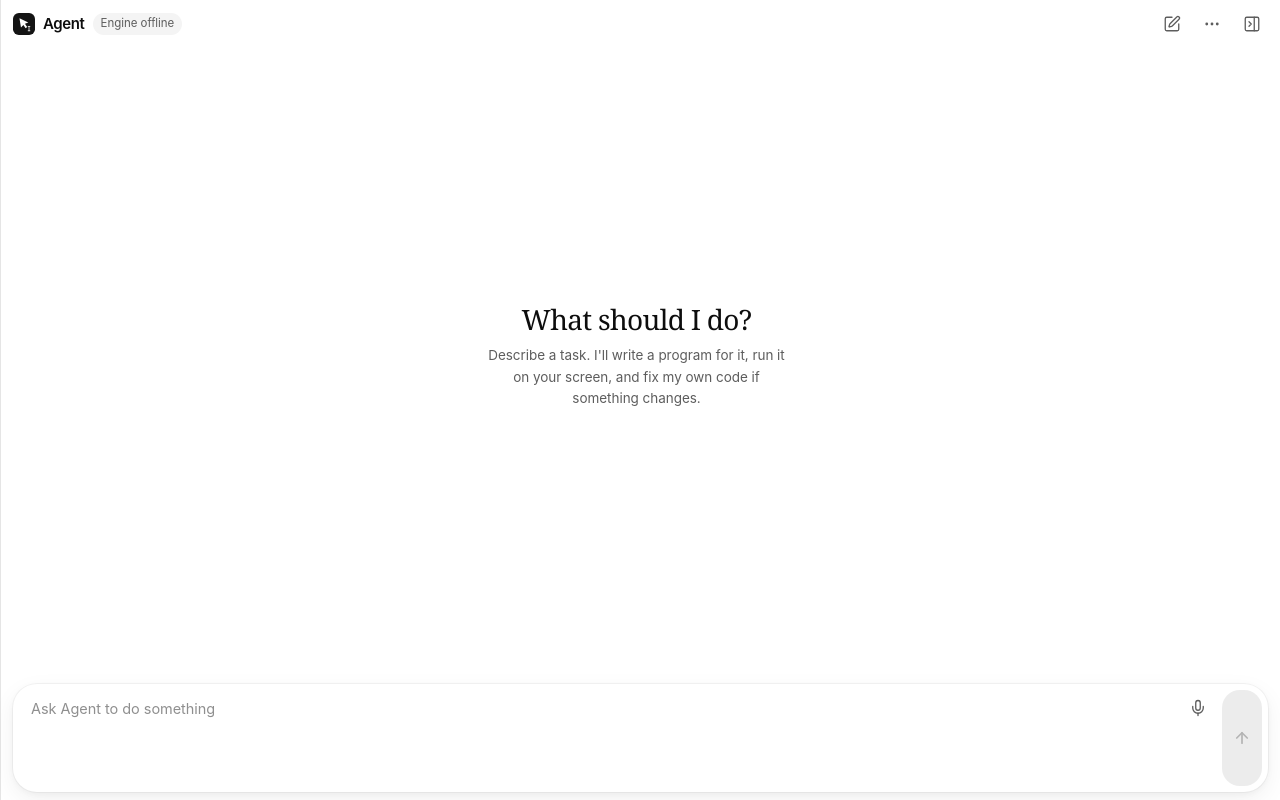
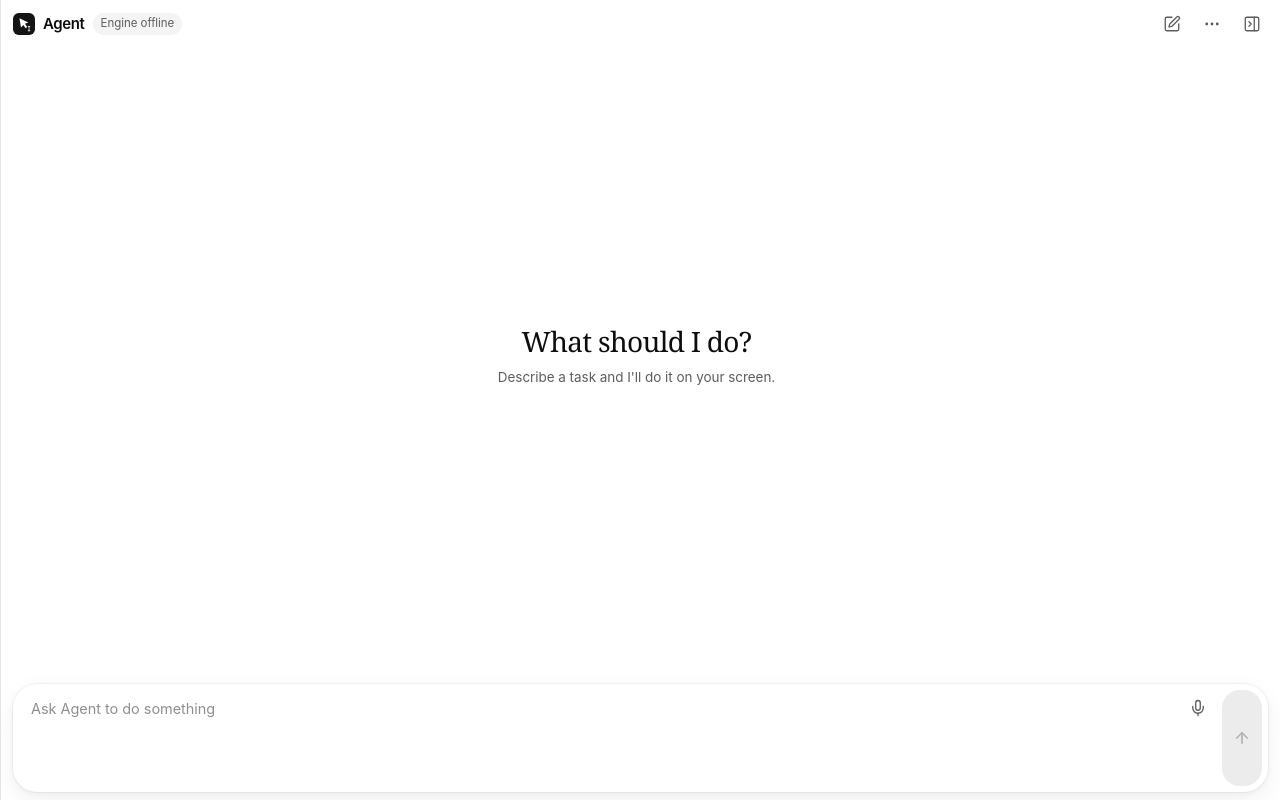
Before and after one commit to Kewlkiid/deskwright, a React (Vite) app in the folder app/: page / in a window 1280 px wide. Built offline with nearby package versions, Linux system fonts and the light colour scheme.

Commit message:
Shorter empty-state subtitle

```diff
--- a/app/src/App.tsx
+++ b/app/src/App.tsx
@@ -370,8 +370,7 @@ export default function App() {
             <div className="flex flex-1 flex-col items-center justify-center pb-4 pt-6 text-center">
               <h1 className="font-serif text-[28px] font-normal leading-tight tracking-tight">What should I do?</h1>
               <p className="mt-2 max-w-[300px] text-[13.5px] leading-relaxed text-fg-2">
-                Describe a task. I'll write a program for it, run it on your screen, and fix my own code if something
-                changes.
+                Describe a task and I'll do it on your screen.
               </p>
             </div>
             <div className="space-y-4">
```
